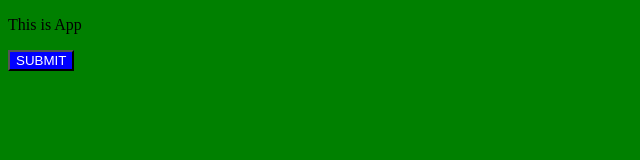
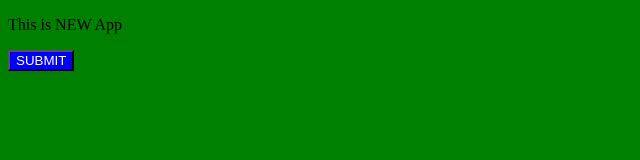
Before and after one commit to sangct257/git-tutorial, a plain HTML site: page index.html in a window 1280 px wide. Shown: the full height of the page, 0-640 px from the left. Drawn offline with Linux system fonts and the light colour scheme.

Commit message:
update index html file

```diff
--- a/index.html
+++ b/index.html
@@ -9,7 +9,7 @@
 </head>
 
 <body>
-    <p>This is App</p>
+    <p>This is NEW App</p>
     <button>SUBMIT</button>
 </body>
 
@@ -17,29 +17,37 @@
 <!--
     - Tạo 1 git init để lưu trữ :
     git init
+
     - Đưa thư mục qua Staging Area :
     git add + tên file : 1 file
     git add . : toàn bộ file
+
     - Từ Staging Area sang Commit :
     git commit -m 'Nội dung commit'
+
+    - Quay trở lại thư mục đang làm việc
+    git restore --staged (tên file)
+
     - Để kiểm tra trạng thái :
     git status
-    - Để quay trở lại trạng thái thư mục đang làm việc :
-    git restore --staged (tên file)
 
-    * push
-    - kết nối vs git :
+    - Để kiểm tra lịch sử commit :
+    git log
+
+    - kết nối với github :
     git remote add origin https://github.com/sangct257/git-tutorial.git
-    - kết nối với branch trong link git :
     git branch -M main
-    - upload file lên link git vừa kết nối :
-    git push -u origin main
+    - git push -u origin main - ( nếu đã kết nối link và branch rồi chỉ cần push sau khi commit )
 
     *branch
-    - kiểm tra branch :
+    - kiểm tra branch
     git branch
-    - tạo branch :
-    git checkout -b 'tên branch'
+    - tạo branch
+    git checkout -b (tên branch mới)
+        ở đây các commit trước sẽ tự động thêm vào branch mới nhất
+    - chuyển hướng branch
+    git checkout (tên branch)
+    tương tự với các commit nhưng phải lấy id duy nhất
 -->
 <!--
     Thư mục đang làm việc       Staging Area        Commit
@@ -48,4 +56,16 @@
                                                     index2.css
     B1 : Tạo git init           git add             git commit -m 'Nội dung'
     B2 : Tạo file
+
+*main
+    update all files
+    update index.html file
+    add css files
+    add index.html file
+*body-style
+    updated body-style
+    update all files
+    update index.html file
+    add css files
+    add index.html file
 -->
```
